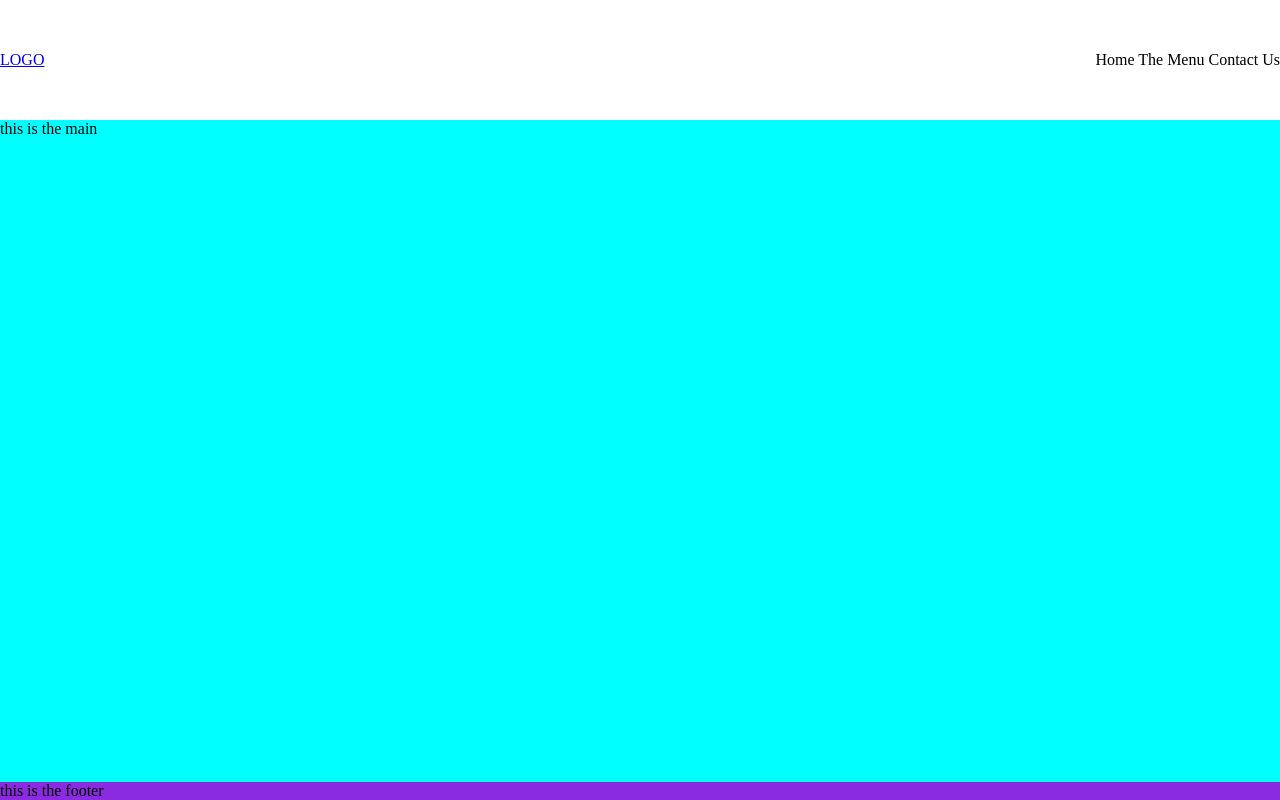
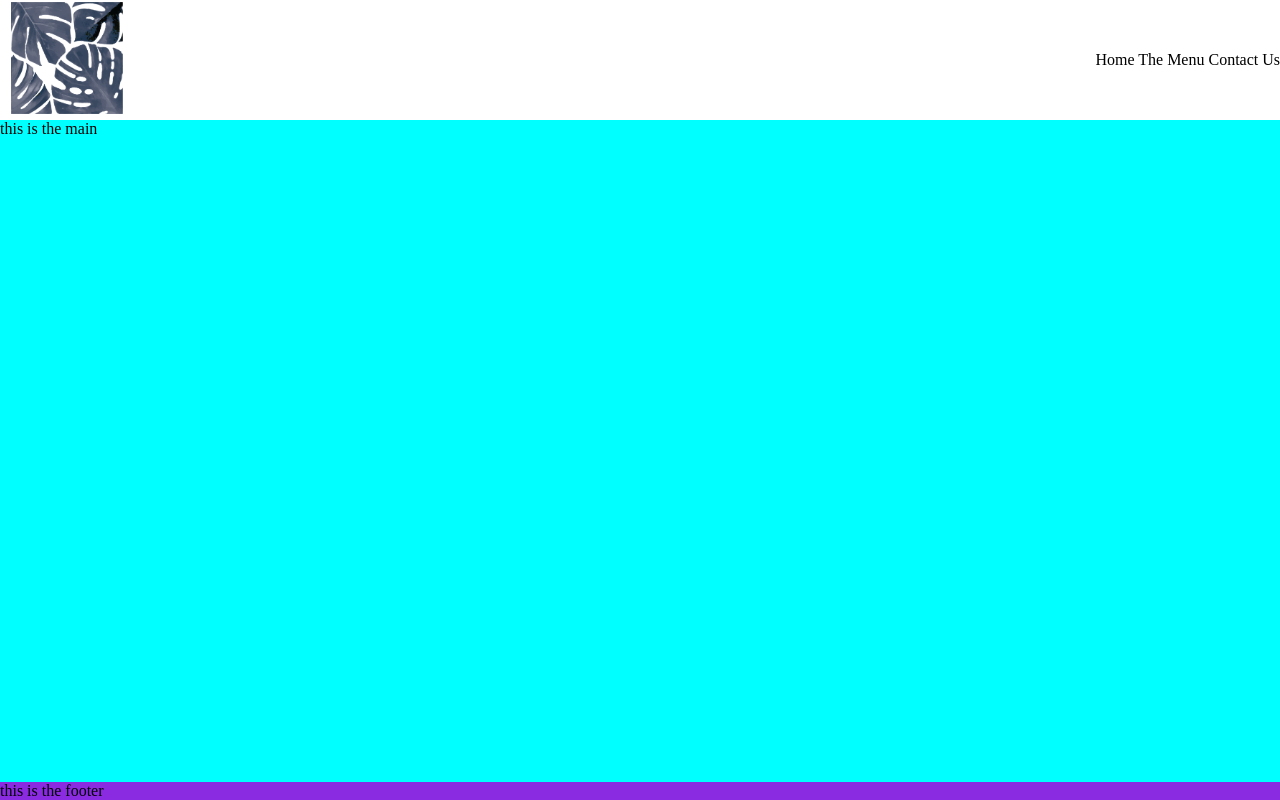
Before and after one commit to vidalwesley92/baiana, a plain HTML site: page index.html in a window 1280 px wide. Drawn offline with Linux system fonts and the light colour scheme.

Commit message:
add: logo added to nav bar

```diff
--- a/assets/css/style.css
+++ b/assets/css/style.css
@@ -19,6 +19,12 @@ height: 15vh;
 align-items: center;
 }
 
+#logo {
+    height: 7em;
+    width: 7em;
+    margin-left: 10%;
+}
+
 main {
     background-color: aqua;
     flex: 1 0 auto;
--- a/index.html
+++ b/index.html
@@ -20,7 +20,9 @@
 </head>
 <body>
     <header>
-        <a href="index.html">LOGO</a>
+        <a href="index.html">
+            <img id="logo" src="assets/images/Baiana_clear.png" alt="Logo Baiana">
+        </a>
         <nav>
             <ul>
                 <il>Home</il>
```
Also changed, not shown: assets/images/Baiana_clear.png (added).
